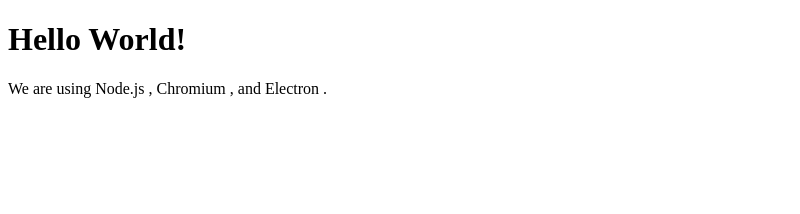
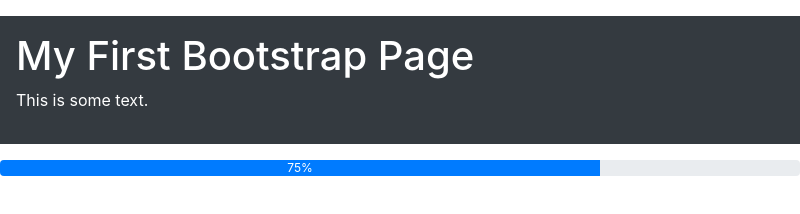
Before and after one commit to Draeconis/projects, an Electron app: page devicestechlead/app.asar/index.html in a window 800 px wide. Drawn offline with nearby package versions, Linux system fonts and the light colour scheme.

Commit message:
added fontawesome, bootstrap, popperjs and jquery, basic progress bar

```diff
--- a/devicestechlead/app.asar/index.html
+++ b/devicestechlead/app.asar/index.html
@@ -5,13 +5,27 @@
     <!-- https://developer.mozilla.org/en-US/docs/Web/HTTP/CSP -->
     <meta http-equiv="Content-Security-Policy" content="default-src 'self'; script-src 'self'">
     <meta http-equiv="X-Content-Security-Policy" content="default-src 'self'; script-src 'self'">
+    <meta name="viewport" content="width=device-width, initial-scale=1">
+    <link rel="stylesheet" href="node_modules/bootstrap/dist/css/bootstrap.min.css">
+    <script src="node_modules/jquery/dist/jquery.min.js"></script>
+    <script src="node_modules/popper.js/dist/popper.min.js"></script>
+    <script src="node_modules/bootstrap/dist/js/bootstrap.min.js"></script>
     <title>Hello World!</title>
   </head>
   <body>
-    <h1>Hello World!</h1>
+    <!-- <h1>Hello World!</h1>
     We are using Node.js <span id="node-version"></span>,
     Chromium <span id="chrome-version"></span>,
-    and Electron <span id="electron-version"></span>.
+    and Electron <span id="electron-version"></span>. -->
+
+    <div class="container-fluid p-3 my-3 bg-dark text-white">
+      <h1>My First Bootstrap Page</h1>
+      <p>This is some text.</p>
+    </div>
+
+    <div class="progress">
+      <div class="progress-bar w-75" role="progressbar" aria-valuenow="75" aria-valuemin="0" aria-valuemax="100">75%</div>
+    </div>
 
     <!-- You can also require other files to run in this process -->
     <script src="./renderer.js"></script>
```
